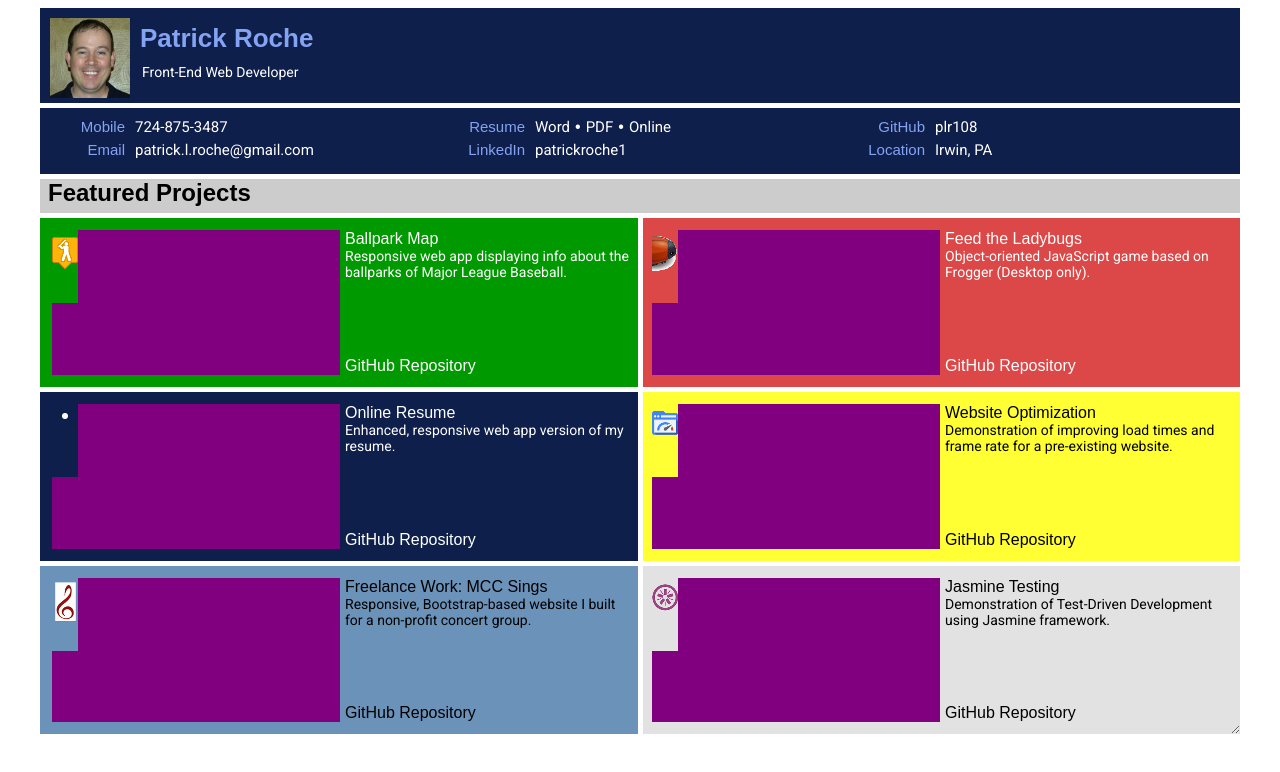
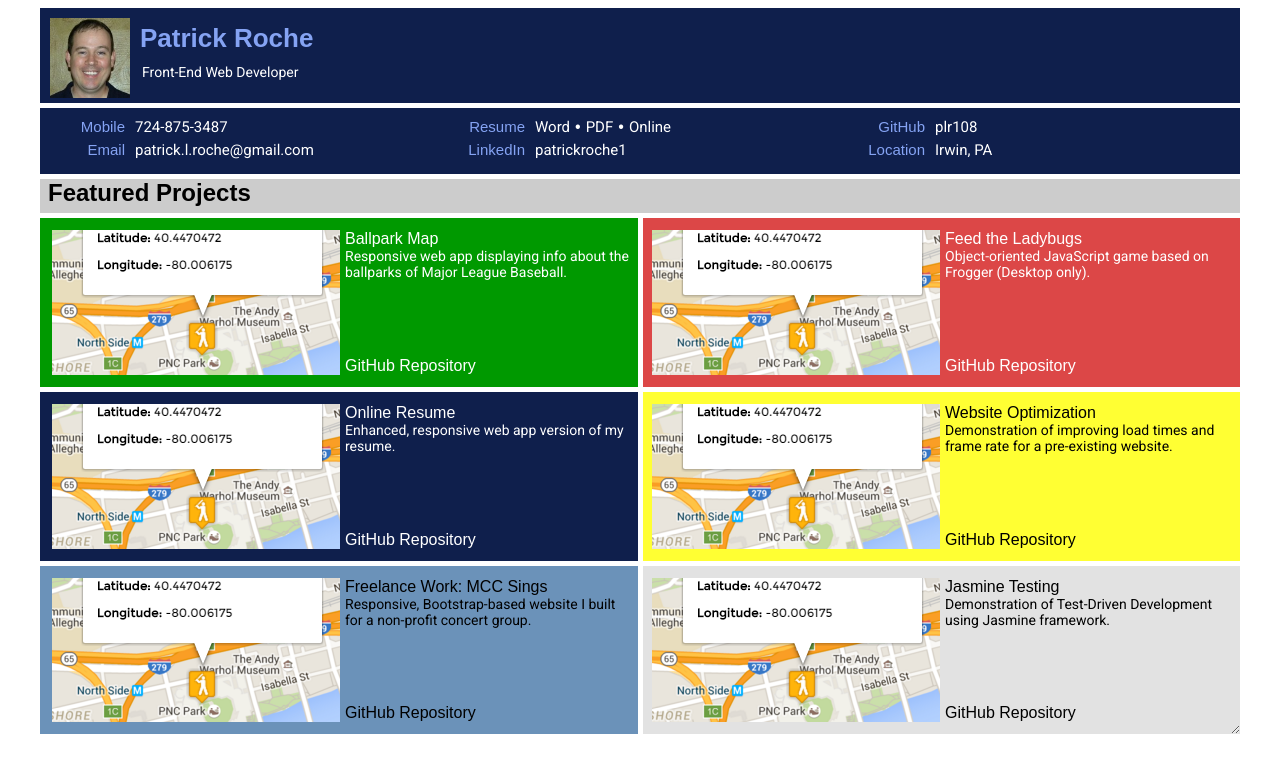
Before and after one commit to plr108-zz/portfolio-layout, a plain HTML site: page index.html in a window 1280 px wide. Drawn offline with Linux system fonts and the light colour scheme; a web font is replaced by a local one.

Commit message:
Implement jQuery responsive images using Project 1 images as placeholders.

```diff
--- a/css/style.css
+++ b/css/style.css
@@ -296,7 +296,6 @@
         height: 100%;
         position: absolute;
         left: 0px;
-        background-color: purple;
     }
     .project-text-container {
         width: 70%;
@@ -336,7 +335,6 @@
         height: 100%;
         position: absolute;
         left: 0px;
-        background-color: purple;
     }
     .project-text-container {
         width: 70%;
--- a/index.html
+++ b/index.html
@@ -64,7 +64,7 @@
                     <div class="content">
                         <div class="inner-content">
                             <div class="project-image-container">
-                                <img class="project-image" src="images/project2-icon.png" alt="Project 2 Icon: Feed the Ladybugs">
+                                <img id="project-image-2" class="project-image" src="images/project2-icon.png" alt="Project 2 Icon: Feed the Ladybugs">
                             </div>
                             <div class="project-text-container">
                                 <div class="project-title">Feed the Ladybugs</div>
@@ -83,7 +83,7 @@
                     <div class="content">
                         <div class="inner-content">
                             <div class="project-image-container">
-                                <img class="project-image" src="images/project3-icon.png" alt="Project 3 Icon: Online Resume">
+                                <img id="project-image-3" class="project-image" src="images/project3-icon.png" alt="Project 3 Icon: Online Resume">
                             </div>
                             <div class="project-text-container">
                                 <div class="project-title">Online Resume</div>
@@ -102,7 +102,7 @@
                     <div class="content">
                         <div class="inner-content">
                             <div class="project-image-container">
-                                <img class="project-image" src="images/project4-icon.png" alt="Project 4 Icon: Website Optimization">
+                                <img id="project-image-4" class="project-image" src="images/project4-icon.png" alt="Project 4 Icon: Website Optimization">
                             </div>
                             <div class="project-text-container">
                                 <div class="project-title">Website Optimization</div>
@@ -121,7 +121,7 @@
                     <div class="content">
                         <div class="inner-content">
                             <div class="project-image-container">
-                                <img class="project-image" src="images/project5-icon.png" alt="Project 5 Icon: Masterworks Concert Chorale">
+                                <img id="project-image-5" class="project-image" src="images/project5-icon.png" alt="Project 5 Icon: Masterworks Concert Chorale">
                             </div>
                             <div class="project-text-container">
                                 <div class="project-title">Freelance Work: MCC Sings</div>
@@ -140,7 +140,7 @@
                     <div class="content">
                         <div class="inner-content">
                             <div class="project-image-container">
-                                <img class="project-image" src="images/project6-icon.png" alt="Project 6 Icon: Jasmine Testing">
+                                <img id="project-image-6" class="project-image" src="images/project6-icon.png" alt="Project 6 Icon: Jasmine Testing">
                             </div>
                             <div class="project-text-container">
                                 <div class="project-title">Jasmine Testing</div>
--- a/js/app.js
+++ b/js/app.js
@@ -1,7 +1,42 @@
 var projects = [{
 
-    projectID:0,
+    projectID: 0,
     imgID: "project-image-1",
+    icon: "images/project1-icon.png",
+    small: "images/project1-small.png",
+    medium: "images/project1-medium.png",
+    large: "images/project1-large.png"
+}, {
+    projectID: 1,
+    imgID: "project-image-2",
+    icon: "images/project1-icon.png",
+    small: "images/project1-small.png",
+    medium: "images/project1-medium.png",
+    large: "images/project1-large.png"
+}, {
+    projectID: 2,
+    imgID: "project-image-3",
+    icon: "images/project1-icon.png",
+    small: "images/project1-small.png",
+    medium: "images/project1-medium.png",
+    large: "images/project1-large.png"
+}, {
+    projectID: 3,
+    imgID: "project-image-4",
+    icon: "images/project1-icon.png",
+    small: "images/project1-small.png",
+    medium: "images/project1-medium.png",
+    large: "images/project1-large.png"
+}, {
+    projectID: 4,
+    imgID: "project-image-5",
+    icon: "images/project1-icon.png",
+    small: "images/project1-small.png",
+    medium: "images/project1-medium.png",
+    large: "images/project1-large.png"
+}, {
+    projectID: 5,
+    imgID: "project-image-6",
     icon: "images/project1-icon.png",
     small: "images/project1-small.png",
     medium: "images/project1-medium.png",
@@ -19,32 +54,55 @@
         var smallBreakpoint2 = 784;
         var mediumBreakpoint2 = 984;
         var largeBreakpoint2 = 1104;
-        console.log(width);
 
-        var imageType = null;
-
+        var imageMode = null;
         if (width < smallBreakpoint1) {
-            imageType = "icon";
-
+            imageMode = 0;
         } else if (width < mediumBreakpoint1) {
-            imageType = "small";
+            imageMode = 1;
         } else if (width < largeBreakpoint1) {
-            imageType = "medium";
+            imageMode = 2;
         } else if (width < iconBreakpoint) {
-            imageType = "large";
+            imageMode = 3;
         } else if (width < smallBreakpoint2) {
-            imageType = "icon";
-        }else if (width < mediumBreakpoint2) {
-            imageType = "small";
-        }else if (width < largeBreakpoint2) {
-            imageType = "medium";
-        }else {
-            imageType = "large";
+            imageMode = 0;
+        } else if (width < mediumBreakpoint2) {
+            imageMode = 1;
+        } else if (width < largeBreakpoint2) {
+            imageMode = 2;
+        } else {
+            imageMode = 3;
         }
 
-        console.log(imageType);
+        projectView.setProjectImageSources(imageMode);
     },
 
+    // loop through the project img elements and set the src image
+    // mode 0: icon
+    // mode 1: small
+    // mode 2: medium
+    // mode 3: large
+    setProjectImageSources: function(mode) {
+        for (var i = 0; i < projects.length; i++) {
+            switch (mode) {
+                case 0:
+                    $("#" + projects[i].imgID).attr("src", projects[i].icon);
+                    break;
+                case 1:
+                    $("#" + projects[i].imgID).attr("src", projects[i].small);
+                    break;
+                case 2:
+                    $("#" + projects[i].imgID).attr("src", projects[i].medium);
+                    break;
+                case 3:
+                    $("#" + projects[i].imgID).attr("src", projects[i].large);
+                    break;
+                default:
+                    $("#" + projects[i].imgID).attr("src", projects[i].icon);
+                    console.log("projectView.setProjectImageSources(): invalid mode value: " + mode);
+            }
+        }
+    },
 
     init: function() {
 
```
